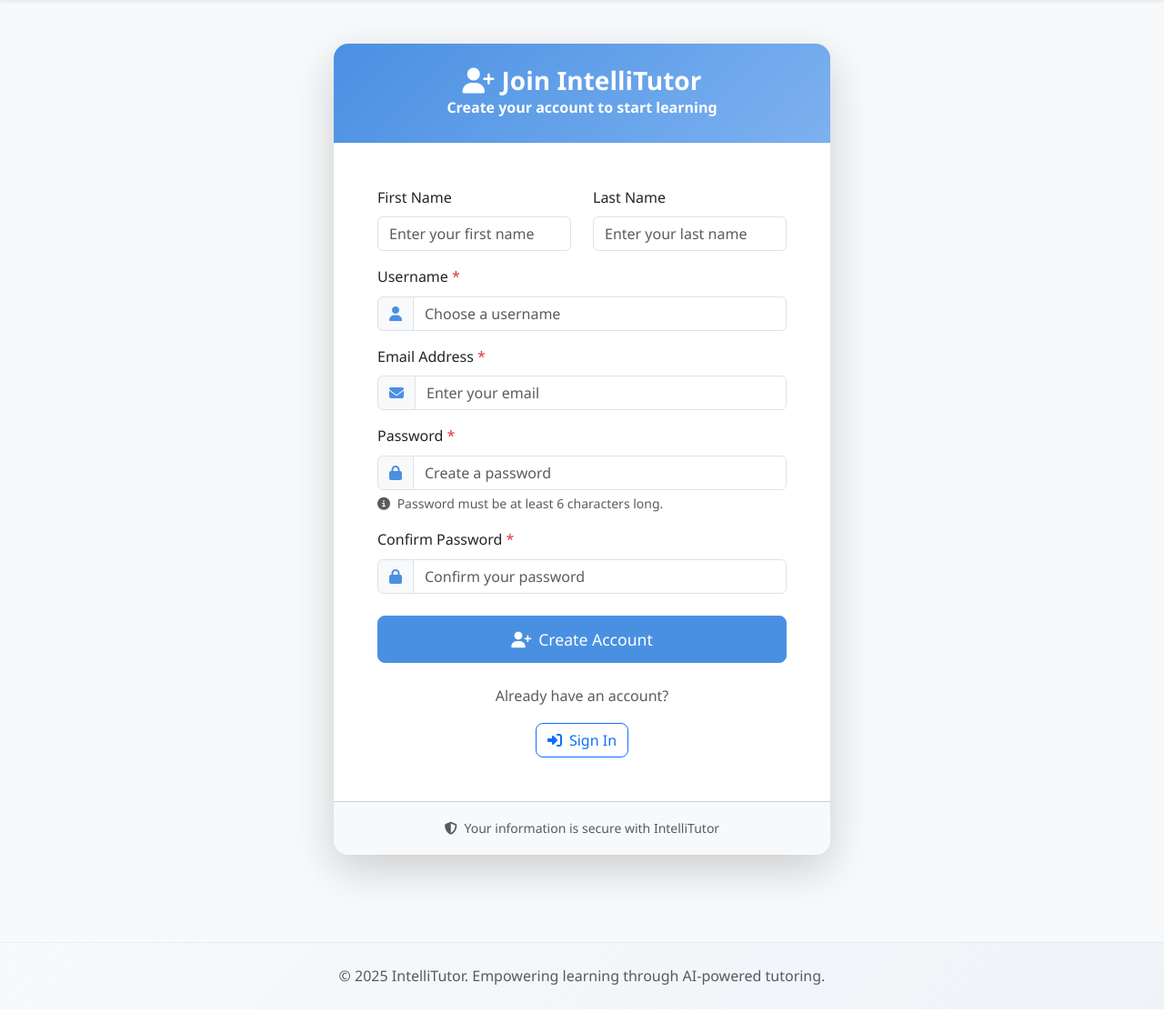
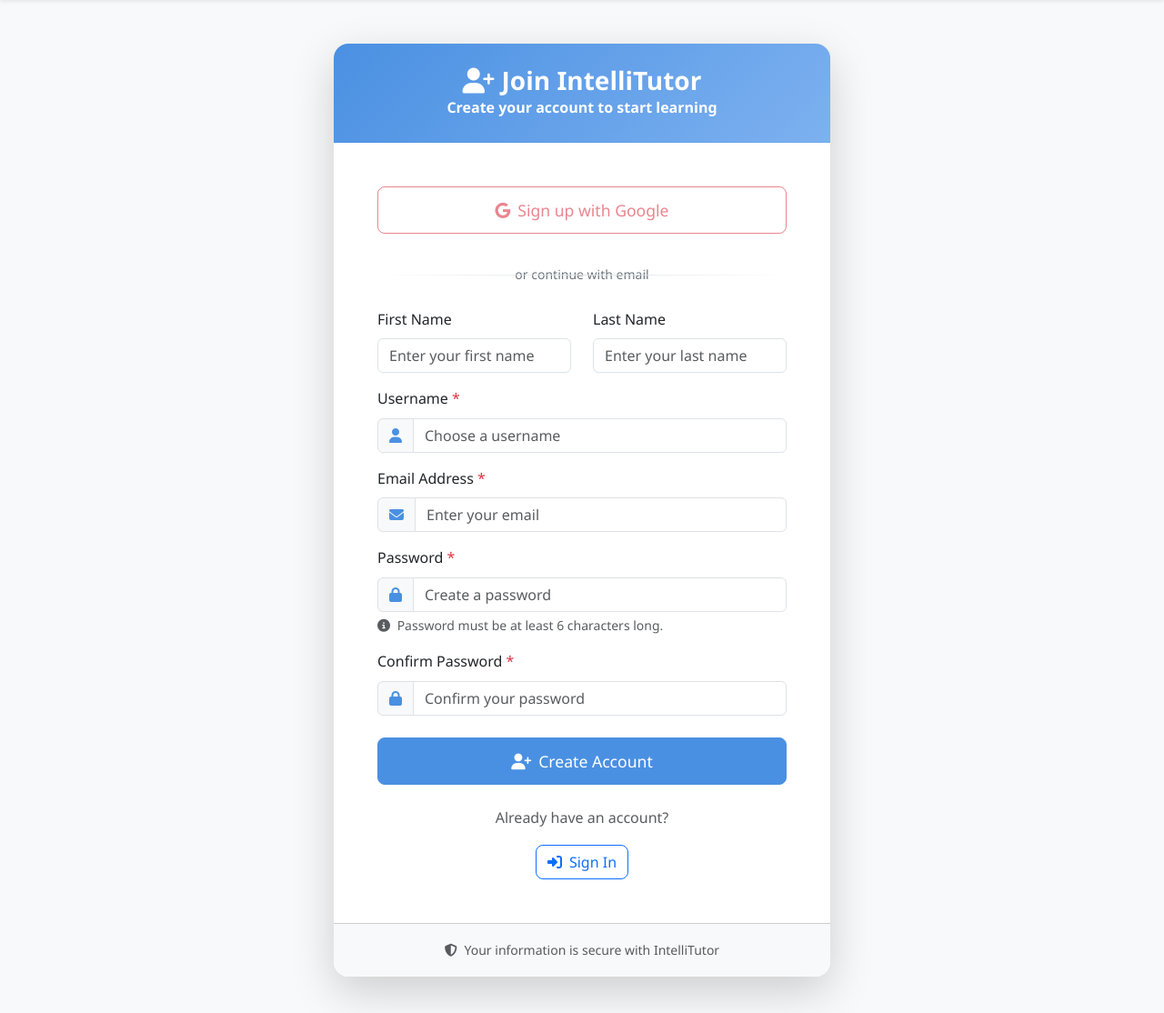
Before and after one commit to theoneste2060/IntelliTutorSystem, a Flask app: page /auth/register in a window 1280 px wide. Shown: the part 64-1178 px from the top of the page at 91% size. Run offline with Flask 3, Linux system fonts and the light colour scheme; some libraries are stand-ins or nearby versions.

Commit message:
Add Google login option to user registration and sign-in pages
Implements a non-functional Google authentication button and divider in login.html and register.html, styled in style.css.

Replit-Commit-Author: Agent
Replit-Commit-Session-Id: 51e534d0-e825-4db8-bcbc-a43e286383a1
Replit-Commit-Screenshot-Url: https://storage.googleapis.com/screenshot-production-us-central1/e291e08c-bff4-463b-9eb2-618f1c4a1463/0cdb1399-b35f-4e73-99a7-94dae642e6eb.jpg

```diff
--- a/static/css/style.css
+++ b/static/css/style.css
@@ -488,6 +488,45 @@ footer {
     }
 }
 
+/* Google Auth Divider Styles */
+.divider {
+    position: relative;
+    text-align: center;
+    margin: 1.5rem 0;
+}
+
+.divider:before {
+    content: '';
+    position: absolute;
+    top: 50%;
+    left: 0;
+    right: 0;
+    height: 1px;
+    background: linear-gradient(to right, transparent, #dee2e6, transparent);
+}
+
+.divider-text {
+    background: white;
+    padding: 0 1rem;
+    color: #6c757d;
+    font-size: 0.875rem;
+    font-weight: 500;
+}
+
+/* Google Auth Button Styles */
+.btn-outline-danger:disabled {
+    opacity: 0.6;
+    cursor: not-allowed;
+    border-color: #dc3545;
+    color: #dc3545;
+}
+
+.btn-outline-danger:disabled:hover {
+    background-color: transparent;
+    border-color: #dc3545;
+    color: #dc3545;
+}
+
 /* Accessibility Improvements */
 .sr-only {
     position: absolute;
--- a/templates/auth/register.html
+++ b/templates/auth/register.html
@@ -15,6 +15,16 @@
                 </div>
 
                 <div class="card-body p-5">
+                    <!-- Google Auth Section -->
+                    <div class="text-center mb-4">
+                        <button type="button" class="btn btn-outline-danger btn-lg w-100 mb-3" disabled>
+                            <i class="fab fa-google me-2"></i>Sign up with Google
+                        </button>
+                        <div class="divider my-3">
+                            <span class="divider-text">or continue with email</span>
+                        </div>
+                    </div>
+
                     <form method="POST" class="needs-validation" novalidate>
                         <div class="row">
                             <div class="col-md-6 mb-3">
```
Also changed, not shown: templates/auth/login.html (+10 -0 lines), instance/intellitutor.db.
